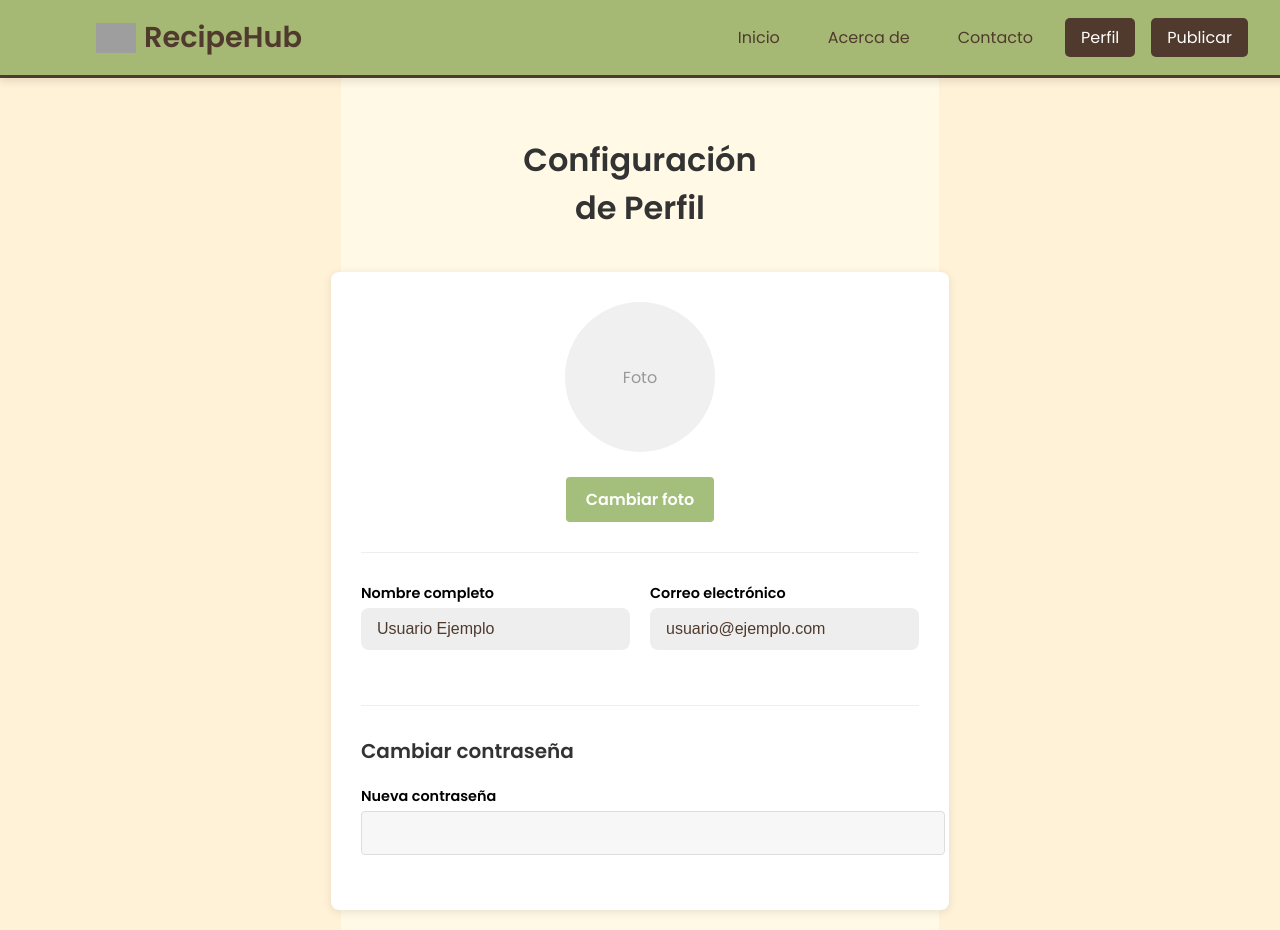
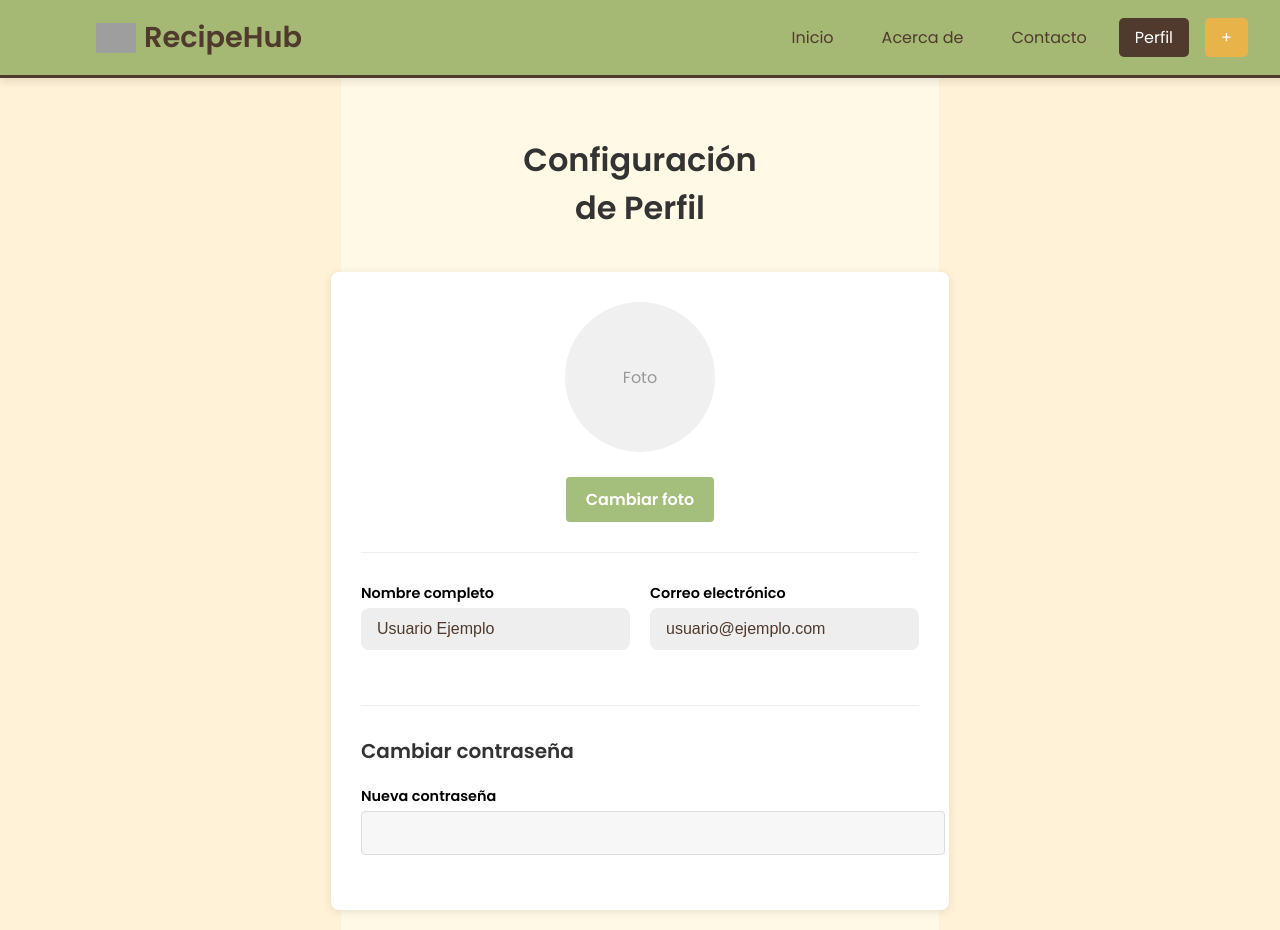
Before and after one commit to SantiC57/RecipeHub, a React (Vite) app: page /profile in a window 1280 px wide. Built offline with nearby package versions, Linux system fonts and the light colour scheme; grey boxes are pictures that could not be loaded.

Commit message:
boton publish
color y simbolo

```diff
--- a/src/components/Navbar/Navbar.css
+++ b/src/components/Navbar/Navbar.css
@@ -73,14 +73,14 @@
   font-weight: bold;
 }
 .publish-button {
-  background-color: #4f3a2d;
+  background-color: #E8B44A;
   color: white !important; /* Asegura que el texto sea blanco */
   padding: 0.5rem 1rem;
   border-radius: 5px;
   font-weight: bold;
 }
 .publish-button:hover {
-  background-color: #6e4a2d !important; /* Un tono más claro al pasar el mouse */
+  background-color: #e9be67 !important; /* Un tono más claro al pasar el mouse */
 }
 
 .profile-button:hover {
--- a/src/components/Navbar/Navbar.jsx
+++ b/src/components/Navbar/Navbar.jsx
@@ -14,7 +14,7 @@ export function Navbar() {
           <li><a href="/about">Acerca de</a></li>
           <li><a href="/contact-us">Contacto</a></li>
           <li><a href="/profile" className="profile-button">Perfil</a></li>
-          <li><a href="/publication" className="publish-button">Publicar</a></li>
+          <li><a href="/publication" className="publish-button">+</a></li>
         </ul>
       </div>
     </nav>
```
